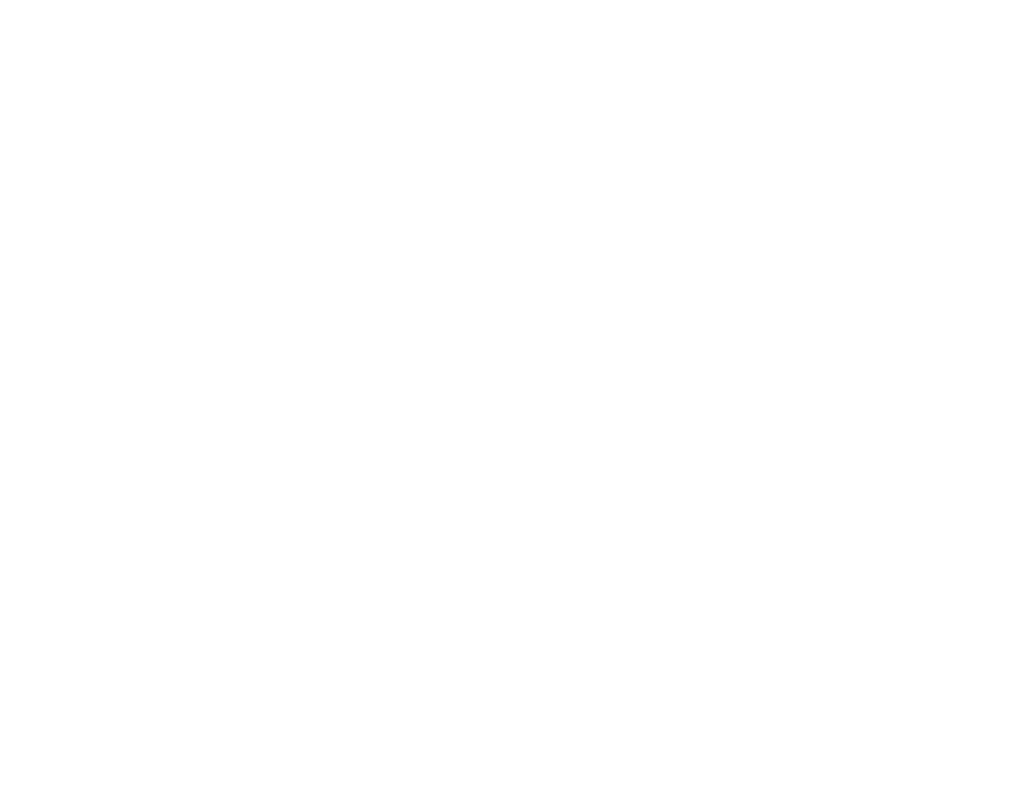
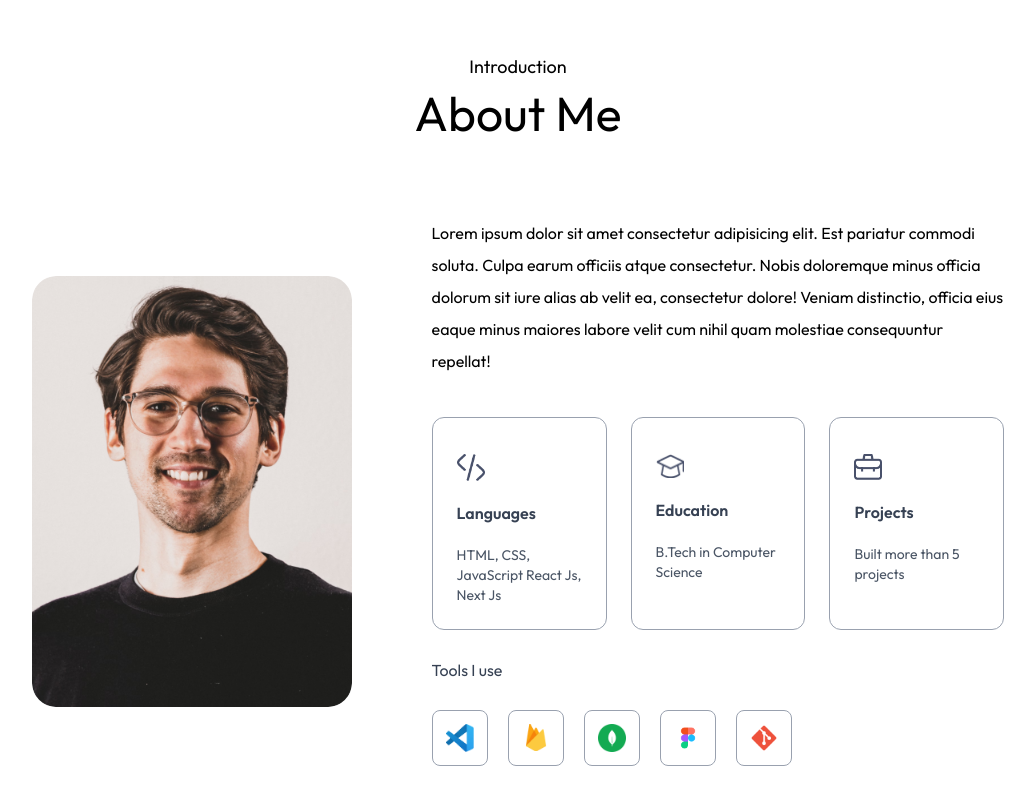
Before and after one commit to Afari-Richmond/mini-portfolio-website, a Next.js app: page / in a window 1280 px wide. Shown: the part 904-1709 px from the top of the page, without its empty margins (122-1157 px from the left). Before the commit the page ends 917 px from the top, so only its background shows below. Built offline with nearby package versions, Linux system fonts and the light colour scheme; a web font is replaced by a local one.

Commit message:
feat(about): build the about section page

```diff
--- a/app/components/About.jsx
+++ b/app/components/About.jsx
@@ -1,5 +1,5 @@
 import Image from "next/image";
-import { assets } from "@/assets/assets";
+import { assets, infoList, toolsData } from "@/assets/assets";
 
 const About = () => {
   return (
@@ -23,12 +23,33 @@
             Nobis doloremque minus officia dolorum sit iure alias ab velit ea,
             consectetur dolore! Veniam distinctio, officia eius eaque minus
             maiores labore velit cum nihil quam molestiae consequuntur repellat!
+          </p>
 
+          <ul className="grid grid-cols-1 sm:grid-cols-3 gap-6 max-w-2xl ">
+            {infoList.map(({ icon, iconDark, title, description }, index) => (
+              <li
+                key={index}
+                className="  border-[0.5px] border-gray-400 rounded-xl p-6 cursor-pointer hover:bg-lightHover hover:-translate-y-1 duration-500 hover:box-shadow: 4px 4px 0 #000"
+              >
+                <Image src={icon} alt={title} className="w-7 mt-3" />
+                <h3 className="my-4 font-semibold text-gray-700"> {title}</h3>
+                <p className="text-gray-600 text-sm">{description}</p>
+              </li>
+            ))}
+          </ul>
 
-            <ul>
+          <h4 className="my-6 text-gray-700 font-Ovo">Tools I use</h4>
 
-            </ul>
-          </p>
+          <ul className="flex items-3 gap-3 sm:gap-5">
+            {toolsData.map((tool, index) => (
+              <li
+                key={index}
+                className="flex items-center justify-center w-12 sm:w-14 aspect-square border border-gray-400 rounded-lg cursor-pointer hover:-translate-y-1 duration-500 hover:box-shadow: 4px 4px 0 #000"
+              >
+                <Image src={tool} alt="Tool" className="w-5 sm:w-7" />
+              </li>
+            ))}
+          </ul>
         </div>
       </div>
     </div>
--- a/app/layout.js
+++ b/app/layout.js
@@ -18,7 +18,7 @@
 
 export default function RootLayout({ children }) {
   return (
-    <html lang="en">
+    <html lang="en" className="scroll-smooth">
       <body className={`${outfit.className} ${ovo.className} antialiased leading-8 overflow-x-hidden`}>
         {children}
       </body>
--- a/app/page.js
+++ b/app/page.js
@@ -1,4 +1,5 @@
 '"use client";'
+import About from "./components/About";
 import Header from "./components/Header";
 import Navbar from "./components/Navbar";
 
@@ -8,6 +9,7 @@
     <>
     <Navbar />
     <Header />
+    <About />
 
 
 
--- a/tailwind.config.mjs
+++ b/tailwind.config.mjs
@@ -3,21 +3,24 @@
   content: [
     "./app/**/*.{js,ts,jsx,tsx}",
     "./pages/**/*.{js,ts,jsx,tsx}",
-    "./components/**/*.{js,ts,jsx,tsx}"
+    "./components/**/*.{js,ts,jsx,tsx}",
   ],
   theme: {
     extend: {
-        colors:{
-            lightHover: '#fcf4ff',
-            darkHover: '#2A004A',
-            darkTheme: '#11001f'
+      colors: {
+        lightHover: "#fcf4ff",
+        darkHover: "#2A004A",
+        darkTheme: "#11001f",
+      },
 
-        },
-
-        fontFamily: {
-            outFit: ['Outfit', 'sans-serif'],
-            Ovo: ['Ovo', 'serif'],
-        }
+      fontFamily: {
+        outFit: ["Outfit", "sans-serif"],
+        Ovo: ["Ovo", "serif"],
+      },
+      boxShadow: {
+        black: "4px 4px 0 #000",
+        white: "4px 4px 0 #fff",
+      },
     },
   },
   plugins: [],
```
